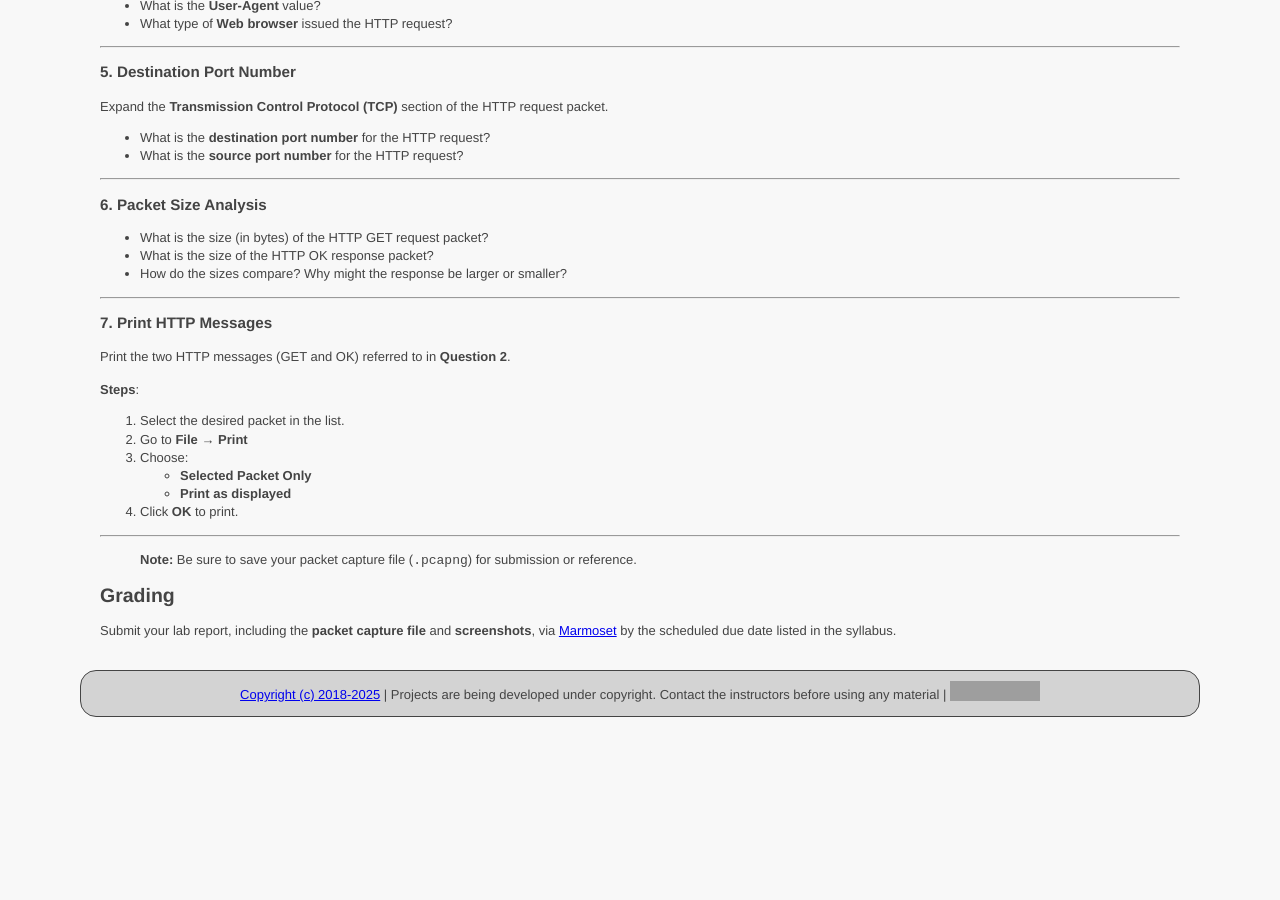
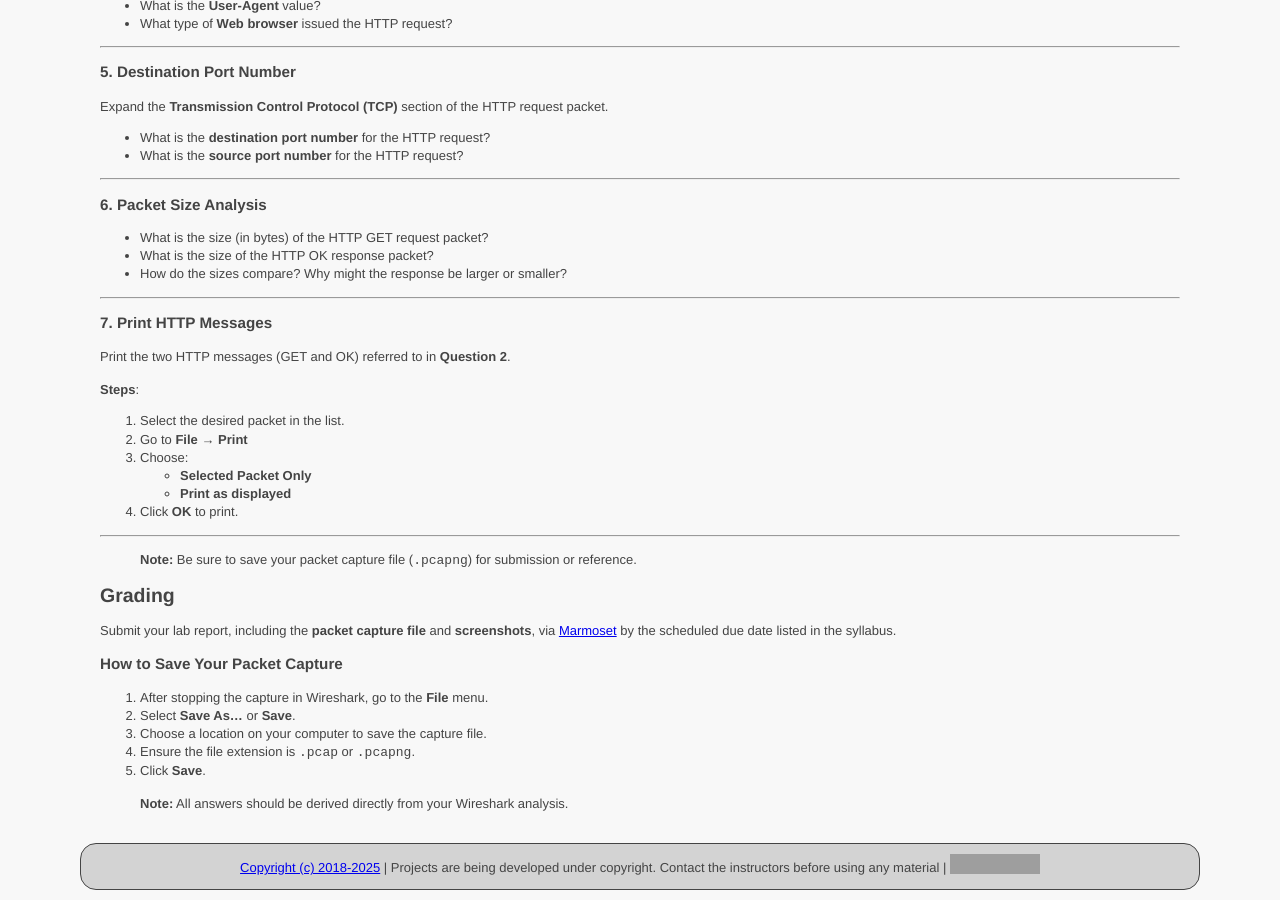
Before and after one commit to ycpcs/cs330-fall2025, a Jekyll site: the page built from assignments/wireshark-intro.md, in a window 1280 px wide and 900 px high, scrolled down 1032 px. Built offline with Jekyll 4.4.1, drawn with Linux system fonts in a browser that asks for light colours; before the commit the page ends 1759 px from its top, so only the background shows below that; grey boxes are pictures that could not be loaded.

Commit message:
add tips

```diff
--- a/assignments/wireshark-intro.md
+++ b/assignments/wireshark-intro.md
@@ -101,3 +101,13 @@ Print the two HTTP messages (GET and OK) referred to in **Question 2**.
 
 ## Grading
 Submit your lab report, including the **packet capture file** and **screenshots**, via [Marmoset](https://cs.ycp.edu/marmoset) by the scheduled due date listed in the syllabus.
+
+### How to Save Your Packet Capture
+
+1. After stopping the capture in Wireshark, go to the **File** menu.
+2. Select **Save As…** or **Save**.
+3. Choose a location on your computer to save the capture file.
+4. Ensure the file extension is `.pcap` or `.pcapng`.
+5. Click **Save**.
+
+> **Note:** All answers should be derived directly from your Wireshark analysis.
```
